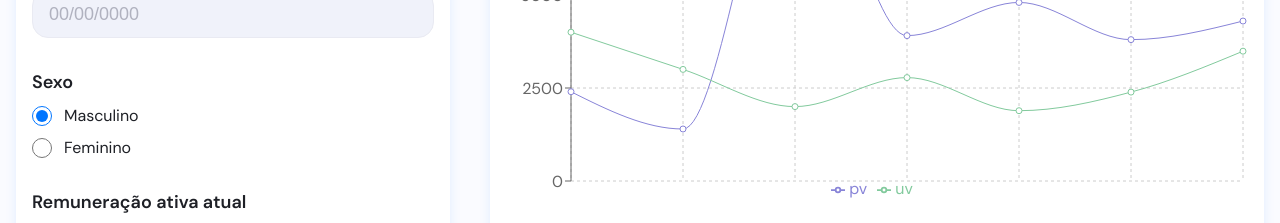
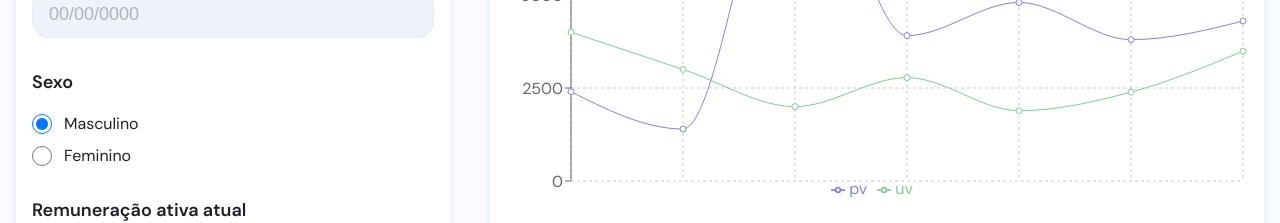
Before and after one commit to leonardobl/smr-front, a React (Vite) app: page / in a window 1280 px wide. Shown: the part 408-631 px from the top of the page. Built offline with nearby package versions, Linux system fonts and the light colour scheme.

Commit message:
ajuste input radio

```diff
--- a/src/Components/Atoms/InputRadio/index.tsx
+++ b/src/Components/Atoms/InputRadio/index.tsx
@@ -1,48 +1,14 @@
-import { ComponentProps, useEffect, useState } from "react";
+import { ComponentProps } from "react";
 import * as S from "./styles";
 
-interface IInputRadioProps extends ComponentProps<"div"> {
+interface IInputRadioProps extends ComponentProps<"input"> {
   label: string;
-  options: string[];
-  onChangeValue: (e: string) => void;
-  value?: string;
-  name: string;
 }
-export const InputRadio = ({
-  label,
-  options,
-  onChangeValue,
-  value,
-  name,
-}: IInputRadioProps) => {
-  const [internValue, setInternValue] = useState("");
-
-  useEffect(() => {
-    setInternValue(value || "");
-  }, [value]);
-
-  useEffect(() => {
-    onChangeValue(internValue);
-  }, [internValue]);
-
+export const InputRadio = ({ label, ...props }: IInputRadioProps) => {
   return (
-    <S.CustomInputRadioLabel>
+    <S.CustomInputLabel>
+      <S.CustomInputRadio {...props} type="radio" />
       {label && <span>{label}</span>}
-      <S.WrapperInputs>
-        {options.map((v) => (
-          <S.WrapperInputLabel key={Math.random()}>
-            <S.CustomInputRadio
-              checked={v === internValue}
-              type="radio"
-              name={name}
-              onChange={(e) => {
-                setInternValue(e?.target?.value);
-              }}
-            />
-            <span>{v}</span>
-          </S.WrapperInputLabel>
-        ))}
-      </S.WrapperInputs>
-    </S.CustomInputRadioLabel>
+    </S.CustomInputLabel>
   );
 };
--- a/src/Components/Atoms/InputRadio/styles.ts
+++ b/src/Components/Atoms/InputRadio/styles.ts
@@ -6,24 +6,7 @@ export const CustomInputRadio = styled.input`
   cursor: pointer;
 `;
 
-export const CustomInputRadioLabel = styled.div`
-  > span {
-    font-size: 18px;
-    font-weight: 600;
-    text-align: left;
-    display: block;
-    margin-bottom: 12px;
-    transition: all 0.2s ease-in-out;
-  }
-`;
-
-export const WrapperInputs = styled.div`
-  display: flex;
-  flex-direction: column;
-  gap: 12px 0;
-`;
-
-export const WrapperInputLabel = styled.label`
+export const CustomInputLabel = styled.label`
   display: flex;
   align-items: center;
   gap: 0 12px;
--- a/src/Components/Templates/HomeTemplate/index.tsx
+++ b/src/Components/Templates/HomeTemplate/index.tsx
@@ -108,19 +108,29 @@ export const HomeTemplate = () => {
                   />
                 </div>
                 <div>
+                  <S.LabelInputRadio>Sexo</S.LabelInputRadio>
+                  <S.WrapperInputsRadio>
+                    {[SexoEnum.Masculino, SexoEnum.Feminino]?.map((item) => (
                       <Controller
                         control={control}
                         name="sexo"
+                        key={Math.random()}
                         render={({ field: { onChange, value } }) => (
                           <InputRadio
-                        label="Sexo"
-                        options={[SexoEnum.Masculino, SexoEnum.Feminino]}
+                            key={Math.random()}
+                            label={item}
                             name="sexo"
-                        value={value}
-                        onChangeValue={(e) => onChange(e)}
+                            id="sexo"
+                            value={item}
+                            checked={value === item}
+                            onChange={(e) => {
+                              onChange(e?.currentTarget?.value);
+                            }}
                           />
                         )}
                       />
+                    ))}
+                  </S.WrapperInputsRadio>
                 </div>
                 <div>
                   <InputMoney
--- a/src/Components/Templates/HomeTemplate/styles.ts
+++ b/src/Components/Templates/HomeTemplate/styles.ts
@@ -79,3 +79,18 @@ export const FormBasic = styled.form`
   gap: 32px 0;
   padding-top: 36px;
 `;
+
+export const WrapperInputsRadio = styled.div`
+  display: flex;
+  flex-direction: column;
+  gap: 12px 0;
+`;
+
+export const LabelInputRadio = styled.label`
+  display: block;
+  font-size: 18px;
+  font-weight: 600;
+  line-height: 24px;
+  text-align: left;
+  margin-bottom: 20px;
+`;
```
Lines whose indentation alone changed are shown as unchanged.
